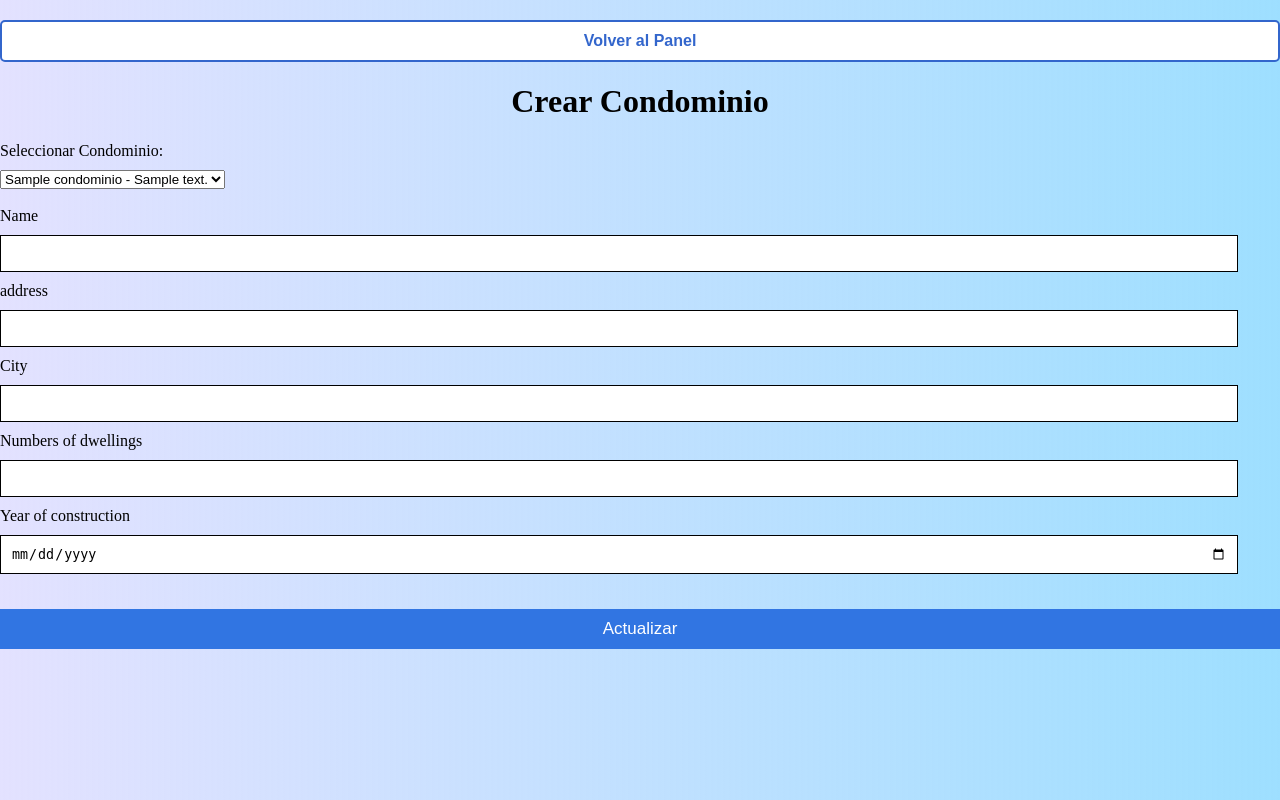
After one commit to AntoinetteDizz/Proyecto-Condominio, a Django app: page /view_admin/update_condominium/ in a window 1280 px wide. The commit adds this page. Run offline with Django 5.2, Linux system fonts and the light colour scheme; tables that the repository leaves empty hold one stand-in row (values such as "Sample post").

Commit message:
se agrego la funcion de modificar condominios

```diff
--- a/condominioApp/models.py
+++ b/condominioApp/models.py
@@ -22,7 +22,7 @@ class Condominio(models.Model):
 
 class Directivo(models.Model):
     name= models.CharField(max_length=50)
-    email= models.CharField(max_length=100)
+    email = models.CharField(max_length=100,unique=True)
     password= models.CharField(max_length=40)
     acess= models.ForeignKey(RoleType, on_delete=models.CASCADE)
     class Meta:
@@ -34,7 +34,7 @@ class Empleado(models.Model):
   lastname= models.CharField(max_length=50)
   age=models.PositiveBigIntegerField()
   gender = models.CharField(max_length=10)
-  email = models.CharField(max_length=100)
+  email = models.CharField(max_length=100,unique=True)
   charge = models.CharField(max_length=100)
   salary = models.DecimalField(max_digits=10, decimal_places=2)
   phone_number = models.CharField(max_length=20)
@@ -45,7 +45,7 @@ class Empleado(models.Model):
 # Create your models here.
 class Users(models.Model):
   name= models.CharField(max_length=50)
-  email= models.CharField(max_length=100)
+  email = models.CharField(max_length=100,unique=True)
   password= models.CharField(max_length=40)
   acess= models.ForeignKey(RoleType, on_delete=models.CASCADE)
   condominio = models.ForeignKey(Condominio, on_delete=models.CASCADE)
--- /dev/null
+++ b/condominioApp/templates/update_condominium.html
@@ -0,0 +1,48 @@
+{% extends 'layouts/base.html'%}
+{% load static %}
+
+
+{%block content%}
+
+
+<!-- acomodar esta etiqueta 'a' para que se muestre de otra manera (css) -->
+<a href="/view_admin/">Volver al Panel</a>
+
+<h1>Crear Condominio</h1>
+
+
+<!-- hay que crear una card que estructure el formulario -->
+
+<form action="" method="post">
+
+  {% csrf_token %}
+
+  <label for="condominio">Seleccionar Condominio:</label>
+  <select name="condominio" id="condominio">
+    {% for condominio in condominios %}
+      <option value="{{ condominio.id }}">{{ condominio.name }} - {{ condominio.address }}</option>
+    {% endfor %}
+  </select>
+<br><br>
+  <label for="">Name</label>
+  <input type="text" name="name" id="" required>
+
+  <label for="">address</label>
+  <input type="text" id="" name="address" pattern="[A-Za-z0-9\s]{1,50}"
+    title="La dirección debe contener caracteres alfanuméricos y espacios, con un máximo de 50 caracteres." required>
+
+  <label for="">City</label>
+  <input type="text" name="city" id="" required>
+
+  <label for="">Numbers of dwellings</label>
+  <input type="number" name="dwellings" min="0" id="" required>
+
+  <label for="">Year of construction </label>
+  <input type="date" name="year" id="" required>
+
+  <button type="submit">Actualizar</button>
+
+</form>
+
+
+{%endblock%}
--- a/condominioApp/templates/view_admin.html
+++ b/condominioApp/templates/view_admin.html
@@ -17,6 +17,7 @@
         <!--<a href="about_us.php" class="nav-link">Sobre Nosotros</a>-->
         <!--<a href="" class="nav-link">Regresar</a>-->
         <a href="{% url 'create_condominium'%}">Crear Condominio</a>
+        <a href="{% url 'update_condominium'%}">Modificar Condominio</a>
         <a href="" class="nav-link">Cerrar Sesion</a>
 
     </nav>
--- a/condominioApp/urls.py
+++ b/condominioApp/urls.py
@@ -4,5 +4,6 @@ from . import views
 urlpatterns = [
   path('', views.index),
   path('view_admin/', views.admin),
-  path('view_admin/create_condominium/', views.create_condominium, name='create_condominium')
+  path('view_admin/create_condominium/', views.create_condominium, name='create_condominium'),
+  path('view_admin/update_condominium/',views.update_condominium,name='update_condominium')
 ]
--- a/condominioApp/views.py
+++ b/condominioApp/views.py
@@ -38,3 +38,33 @@ def create_condominium(request):
 
     Condominio.objects.create(name = name , address =address, city = city ,number_of_dwellings =dwellings, year_construction = year)
     return redirect('/view_admin/')
+
+
+def update_condominium(request):
+    if request.method == 'GET':
+        # Consulta a la tabla Codominio para obtener todos los registros
+        condominios = Condominio.objects.all()
+
+        # Pasar los datos al contexto de renderizado
+        context = {'condominios': condominios}
+        return render(request, 'update_condominium.html', context)
+    else:
+        name = request.POST['name']
+        address = request.POST['address']
+        city =  request.POST['city']
+        dwellings = request.POST['dwellings']
+        year =  request.POST['year']
+
+        # Aquí necesitas obtener el ID del condominio seleccionado del formulario
+        condominio_id = request.POST['condominio']
+
+        # Actualizar el condominio seleccionado usando su ID
+        condominio = Condominio.objects.get(pk=condominio_id)
+        condominio.name = name
+        condominio.address = address
+        condominio.city = city
+        condominio.number_of_dwellings = dwellings
+        condominio.year_construction = year
+        condominio.save()
+
+        return redirect('/view_admin/')
```
Also changed, not shown: condominioApp/migrations/0004_alter_directivo_email_alter_empleado_email_and_more.py (added).
